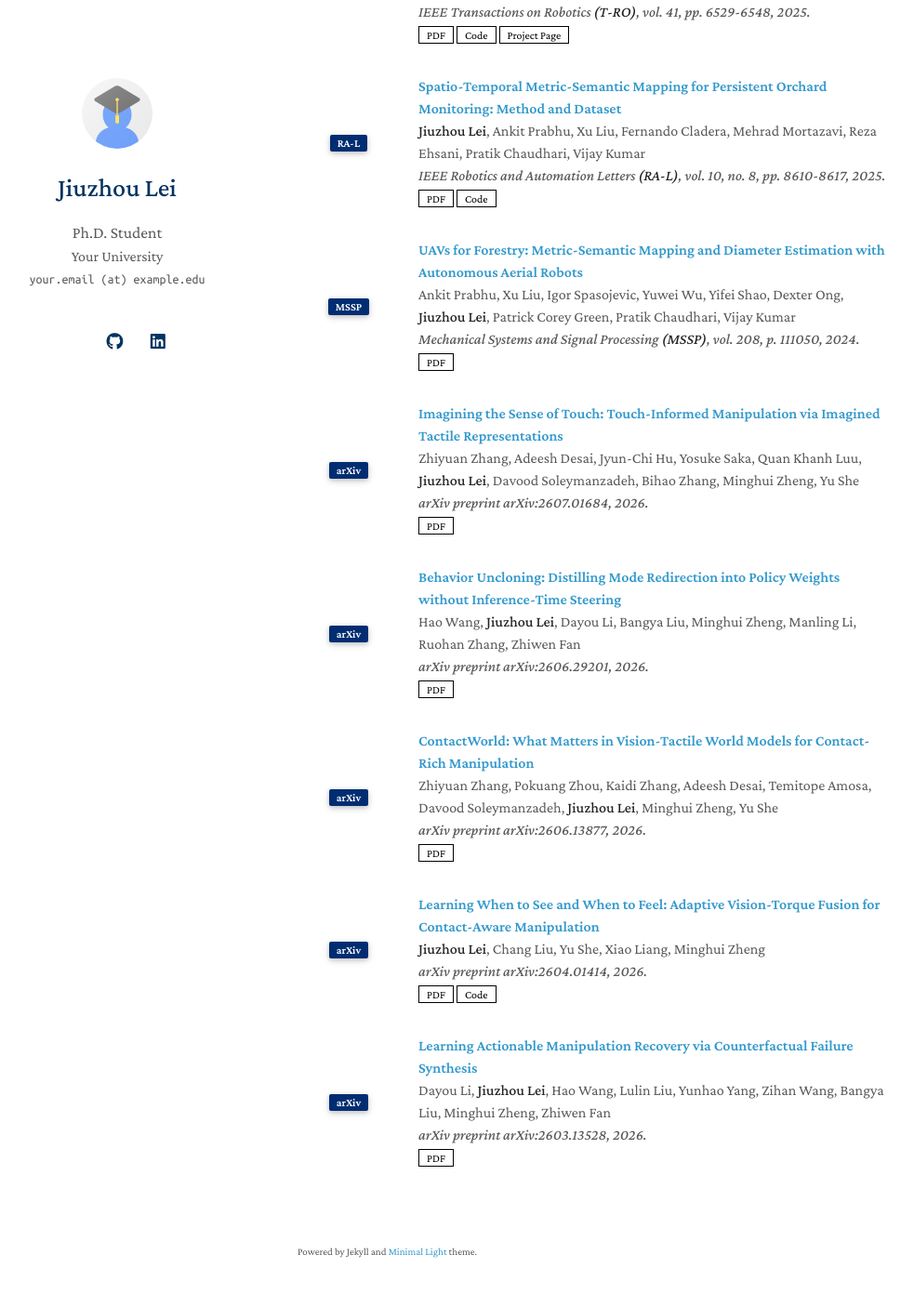
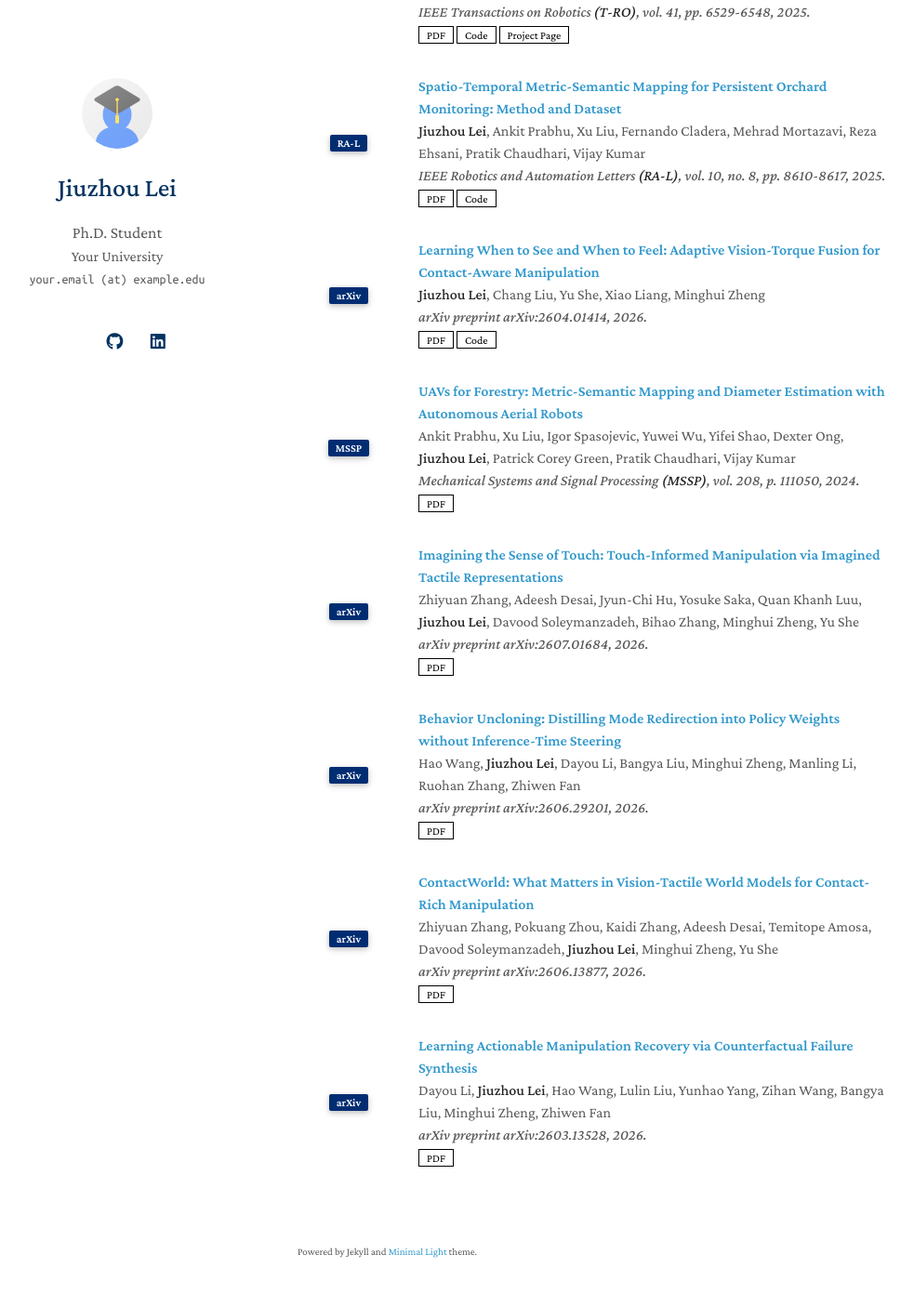
Before and after one commit to RollingOat/RollingOat.github.io, a Jekyll site: the page built from index.md, in a window 1280 px wide and 1400 px high, scrolled down 798 px. Shown: the top 1392 px of the window at 93% size, without its empty margins (150-1133 px from the left). Built offline with Jekyll 4.4.1, drawn with Linux system fonts in a browser that asks for light colours; a style sheet for code colours, icons or effects is not loaded; our own code applies the rules of GitHub Pages for plain Markdown files; part of the change alters nothing that is shown.

```diff
--- a/_data/publications.yml
+++ b/_data/publications.yml
@@ -1,3 +1,5 @@
+# First-authored work first, then co-authored work.
+# Within each group: peer-reviewed venues before preprints, newest first.
 main:
 
   - title: "SlideSLAM: Sparse, Lightweight, Decentralized Metric-Semantic SLAM for Multi-Robot Navigation"
@@ -14,6 +16,13 @@ main:
     conference: IEEE Robotics and Automation Letters <strong>(RA-L)</strong>, vol. 10, no. 8, pp. 8610-8617, 2025.
     pdf: https://arxiv.org/abs/2409.19786
     code: https://github.com/RollingOat/4d-orchard-mapping-dataset
+
+  - title: "Learning When to See and When to Feel: Adaptive Vision-Torque Fusion for Contact-Aware Manipulation"
+    authors: <strong>Jiuzhou Lei</strong>, Chang Liu, Yu She, Xiao Liang, Minghui Zheng
+    conference_short: arXiv
+    conference: arXiv preprint arXiv:2604.01414, 2026.
+    pdf: https://arxiv.org/abs/2604.01414
+    code: https://github.com/RollingOat/vision-torque-fusion-for-contact-aware-manipulation
 
   - title: "UAVs for Forestry: Metric-Semantic Mapping and Diameter Estimation with Autonomous Aerial Robots"
     authors: Ankit Prabhu, Xu Liu, Igor Spasojevic, Yuwei Wu, Yifei Shao, Dexter Ong, <strong>Jiuzhou Lei</strong>, Patrick Corey Green, Pratik Chaudhari, Vijay Kumar
@@ -39,13 +48,6 @@ main:
     conference: arXiv preprint arXiv:2606.13877, 2026.
     pdf: https://arxiv.org/abs/2606.13877
 
-  - title: "Learning When to See and When to Feel: Adaptive Vision-Torque Fusion for Contact-Aware Manipulation"
-    authors: <strong>Jiuzhou Lei</strong>, Chang Liu, Yu She, Xiao Liang, Minghui Zheng
-    conference_short: arXiv
-    conference: arXiv preprint arXiv:2604.01414, 2026.
-    pdf: https://arxiv.org/abs/2604.01414
-    code: https://github.com/RollingOat/vision-torque-fusion-for-contact-aware-manipulation
-
   - title: "Learning Actionable Manipulation Recovery via Counterfactual Failure Synthesis"
     authors: Dayou Li, <strong>Jiuzhou Lei</strong>, Hao Wang, Lulin Liu, Yunhao Yang, Zihan Wang, Bangya Liu, Minghui Zheng, Zhiwen Fan
     conference_short: arXiv
```
